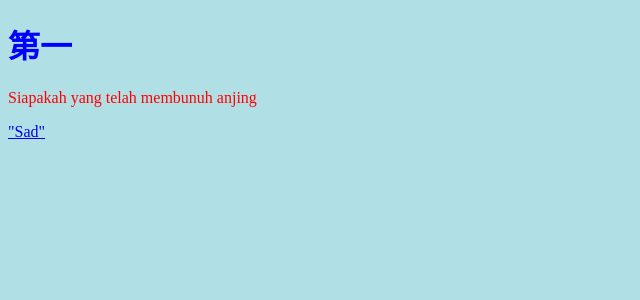
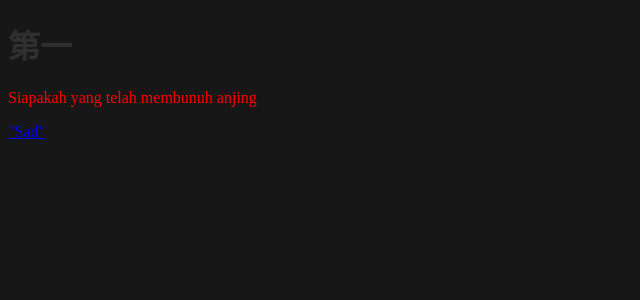
Before and after one commit to BaduGT/badus, a PHP site: page / in a window 1280 px wide. Shown: the top 300 px of the page, without its empty margins (0-640 px from the left). Run offline with PHP 8.4, Linux system fonts and the light colour scheme.

Commit message:
minor changes

```diff
--- a/style.css
+++ b/style.css
@@ -1,8 +1,8 @@
 body {
-  background-color: powderblue;
+  background-color:rgb(23, 23, 23);
 }
 h1 {
-  color: blue;
+  color:rgb(48, 48, 48);
 }
 p {
   color: red;
```
